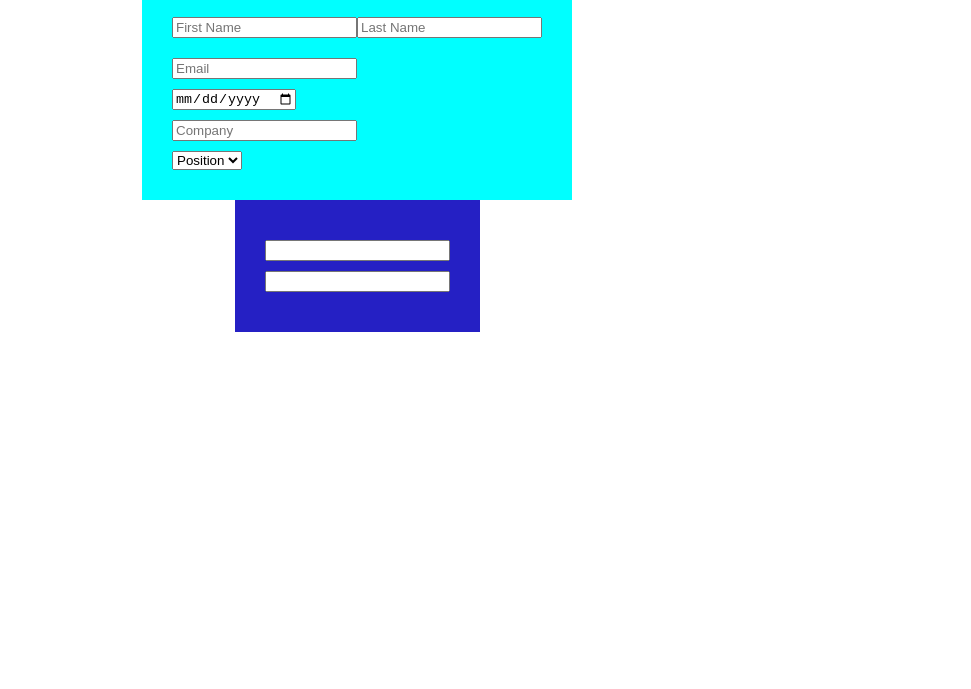
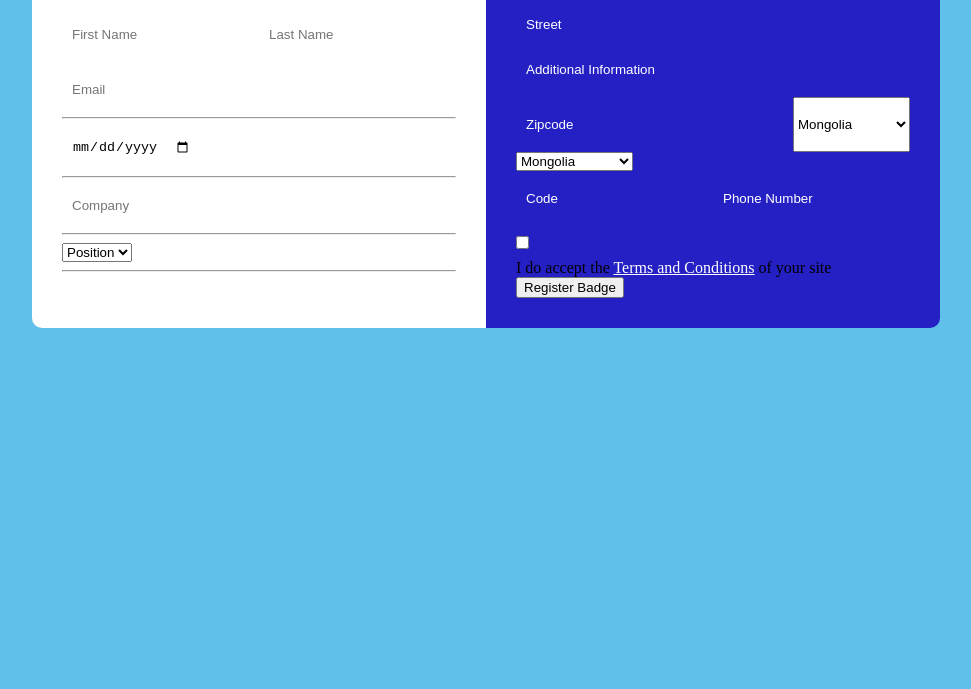
Before and after one commit to TurbatBay/Leap-day-1-challenge-1, a plain HTML site: page index.html in a window 1280 px wide. Shown: the part 111-800 px from the top of the page, without its empty margins (283-1254 px from the left). Drawn offline with Linux system fonts and the light colour scheme.

Commit message:
angid hiisen zuils

```diff
--- a/css/styles.css
+++ b/css/styles.css
@@ -1,16 +1,22 @@
+body {
+    background-color: rgb(97, 192, 233);
+}
 .left-container {
-    max-width: 650px;
-    margin: auto;
-    background-color: aqua;
+    background-color: white;
     padding: 30px;
+    border-radius: 10px 0 0 10px;
 
+}
+span {
+    text-decoration: underline;
+    color: white;
 }
 #left-forms {
 
     display: flex;
     justify-content: space-between;
-    flex-direction: column;
-    /* width: 200px; */
+    max-width: 650px;
+    margin: auto;
 }
 input {
     margin: 10px 0;
@@ -23,11 +29,36 @@ input {
 .left-container h1 {
     color: blue;
 }
+.left-container input {
+    padding: 10px;
+    border: none;
+}
 
+/* RIGHT SIDE STARTS HERE */
 .right-container {
     max-width: 650px;
     margin: auto;
     background-color: rgb(37, 32, 196);
     padding: 30px;
-
+    border-radius: 0 10px 10px 0;
 }
+.zip-place-flex {
+    display: flex;
+    justify-content: space-between;
+}
+.code-phone-flex {
+    display: flex;
+    justify-content: space-between;
+}
+.right-container h1 {
+    color: white;
+}
+.right-container input {
+    padding: 10px;
+    border:none;
+    background-color: rgb(37, 32, 196);
+}
+.right-container input::placeholder {
+    color: white;
+    background-color: rgb(37, 32, 196);
+}
--- a/index.html
+++ b/index.html
@@ -20,19 +20,49 @@
             </div>
 
             <input type="email" name="email" placeholder="Email">
+            <hr>
             <input type="date" name="date">
+            <hr>
             <input type="text" name="company" placeholder="Company">
+            <hr>
             <select name="position">
                 <option>Position</option>
                 <option>CEO</option>
                 <option>Worker</option>
                 <option>Intern</option>
             </select>
+            <hr>
         </div>
+
+
+        <!-- right side starts here -->
+
         <div class="right-container">
-
-            <input type="text" name="street" id="">
-            <input type="text" name="additional" id="">
+            <h1>Contact details</h1>
+            <input type="text" name="street" id="" placeholder="Street">
+            <input type="text" name="additional" id="" placeholder="Additional Information">
+            <div class="zip-place-flex">
+                <input type="number" name="zip-code" placeholder="Zipcode">
+                <select name="places" >
+                    <option value="">Mongolia</option>
+                    <option value="">Uganda</option>
+                    <option value="">United Kingdom</option>
+                    <option value="">USA</option>
+                </select>
+            </div>
+            <select name="country" >
+                <option value="">Mongolia</option>
+                <option value="">Uganda</option>
+                <option value="">United Kingdom</option>
+                <option value="">USA</option>
+            </select>
+            <div class="code-phone-flex">
+                <input type="number" placeholder="Code">
+                <input type="number" placeholder="Phone Number">
+            </div>
+            <input type="checkbox" name="terms">
+            <label for="terms">I do accept the <span>Terms and Conditions</span> of your site</label>
+            <button >Register Badge</button>
         </div>
 
     </form>
```
